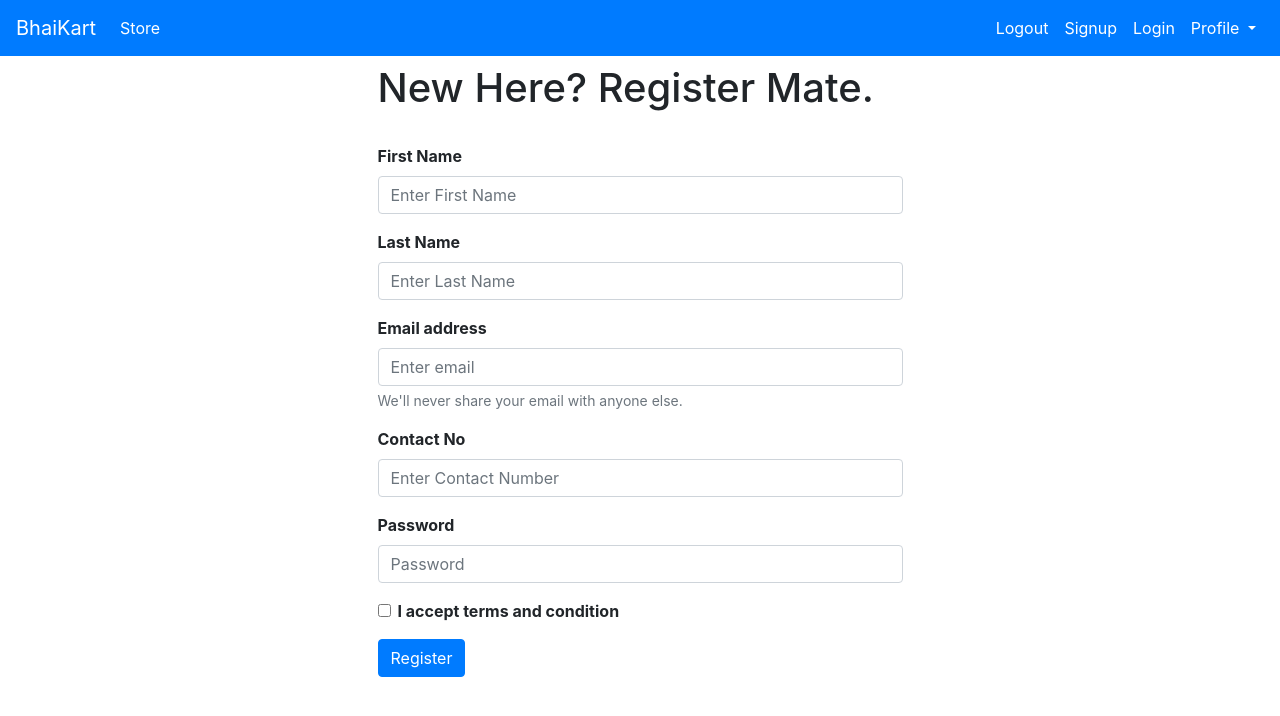
After one commit to neeraj-s-bhadouria/bhaikart, a Django app: page /signup in a window 1280 px wide. The commit adds this page. Shown: the top 716 px of the page. Run offline with Django 4.2, Linux system fonts and the light colour scheme.

Commit message:
Built signup page for customers and its backend functionality to save a customer

```diff
--- a/store/models/__init__.py
+++ b/store/models/__init__.py
@@ -1,2 +1,3 @@
 from .product import Product
 from .category import Category
+from .user import User
--- a/store/templates/navbar.html
+++ b/store/templates/navbar.html
@@ -20,7 +20,7 @@
                 <a class="nav-link" href="#">Logout</a>
               </li>
               <li class="nav-item active">
-                <a class="nav-link" href="#">Signup</a>
+                <a class="nav-link" href="/signup">Signup</a>
               </li>
               <li class="nav-item active">
                 <a class="nav-link" href="#">Login</a>
--- /dev/null
+++ b/store/templates/signup.html
@@ -0,0 +1,39 @@
+{% extends 'navbar.html' %}
+
+{% block content %}
+    <div class="container">
+        <div class="col-lg-6 mx-auto mt-2">
+            <h1>New Here? Register Mate.</h1>
+            <br/>
+            <form action="" method="post">
+                {% csrf_token %}
+                <div class="form-group">
+                    <b><label for="fname">First Name</label></b>
+                    <input type="text" class="form-control" id="fname" name="fname" aria-describedby="fnameHelp" placeholder="Enter First Name">
+                </div>
+                <div class="form-group">
+                    <b><label for="lname">Last Name</label></b>
+                    <input type="text" class="form-control" id="lname" name="lname" aria-describedby="lnameHelp" placeholder="Enter Last Name">
+                </div>
+                <div class="form-group">
+                    <b><label for="email">Email address</label></b>
+                    <input type="email" class="form-control" id="email" name="email" aria-describedby="emailHelp" placeholder="Enter email">
+                    <small id="emailHelp" class="form-text text-muted">We'll never share your email with anyone else.</small>
+                </div>
+                <div class="form-group">
+                    <b><label for="phoneNo">Contact No</label></b>
+                    <input type="tel" class="form-control" id="phoneNo" name="phoneNo" aria-describedby="phoneNoHelp" placeholder="Enter Contact Number" maxlength="14">
+                </div>
+                <div class="form-group">
+                    <b><label for="password">Password</label></b>
+                    <input type="password" class="form-control" id="password" name="pwd" placeholder="Password">
+                </div>
+                <div class="form-group form-check">
+                    <input type="checkbox" class="form-check-input" id="checkbox">
+                    <b><label class="form-check-label" for="checkbox">I accept terms and condition</label></b>
+                </div>
+                <button type="submit" class="btn btn-primary">Register</button>
+            </form>
+        </div>
+    </div>
+{% endblock %}
--- a/store/urls.py
+++ b/store/urls.py
@@ -2,5 +2,6 @@ from django.urls import path
 from . import views
 
 urlpatterns = [
-    path('', views.index)
+    path('', views.index),
+    path('signup', views.register)
 ]
--- a/store/views.py
+++ b/store/views.py
@@ -1,6 +1,7 @@
 from django.shortcuts import render
 from .models.product import Product
 from .models.category import Category
+from .models.user import User
 
 
 # index page where we will show all the products
@@ -9,4 +10,16 @@ def index(request):
     products = Product.get_products_by_category_id(category_id) if category_id else Product.get_all_products()
     categories = Category.get_all_categories()
     return render(request, 'index.html', {'products': products, 'categories': categories})
-# Create your views here.
+
+
+# method to render the sign-up page
+def register(request):
+    if request.method == 'GET':
+        return render(request, 'signup.html')
+    else:
+        user = User(first_name=request.POST.get('fname'), last_name=request.POST.get('lname'),
+                    email=request.POST.get('email'), contact_no=request.POST.get('phoneNo'),
+                    password=request.POST.get('pwd'))
+        user.save()
+        print('Registration Successful')
+        return render(request, 'index.html')
```
Also changed, not shown: store/admin.py (+7 -0 lines), store/models/user.py (added, +14 -0 lines), store/migrations/0005_user.py (added).
